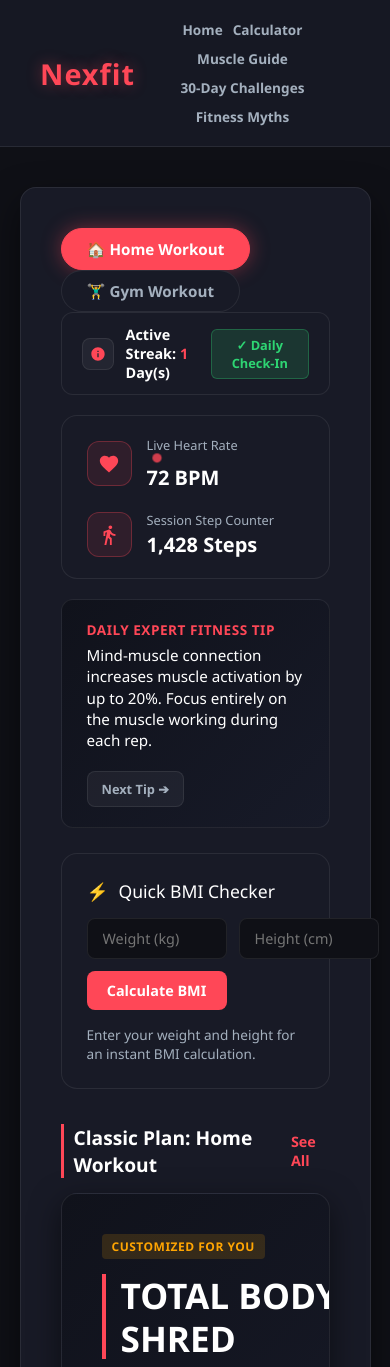
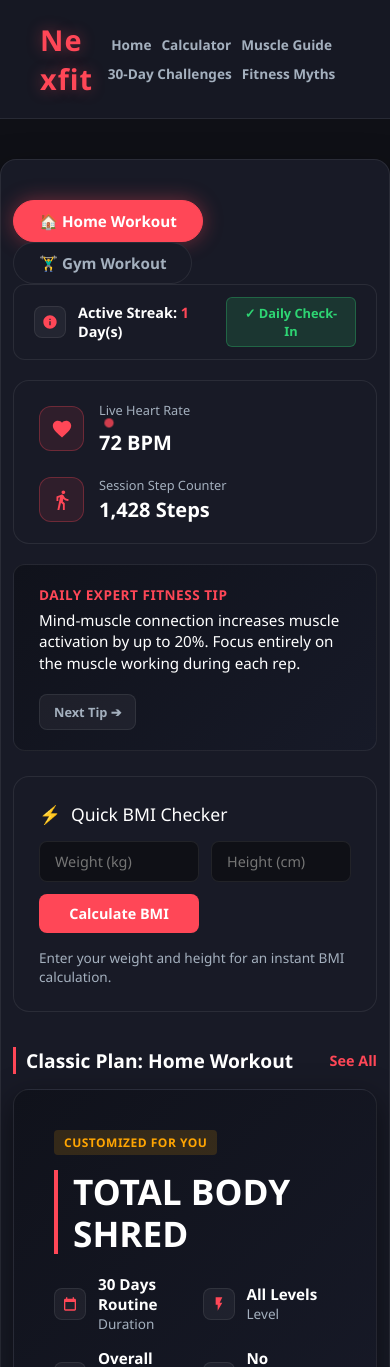
Before and after one commit to varadguravv/nexfit, a Flask app: page / in a window 390 px wide. Shown: the top 1367 px of the page. Run offline with Flask 3, Linux system fonts and the light colour scheme.

Commit message:
Update style.css

```diff
--- a/static/style.css
+++ b/static/style.css
@@ -209,3 +209,56 @@ nav a:hover {
     border: 1px solid var(--border-color);
     box-shadow: 0 10px 30px rgba(0,0,0,0.8);
 }
+/* --- Professional Mobile Responsiveness & Text Safe-Guard --- */
+@media screen and (max-width: 768px) {
+  body {
+    overflow-x: hidden;
+    width: 100%;
+    margin: 0;
+    padding: 0;
+  }
+  /* --- Professional Mobile Responsiveness & Text Safe-Guard --- */
+@media screen and (max-width: 768px) {
+  body {
+    overflow-x: hidden;
+    width: 100%;
+    margin: 0;
+    padding: 0;
+  }
+ /* --- Professional Mobile Responsiveness & Text Safe-Guard --- */
+@media screen and (max-width: 768px) {
+  body {
+    overflow-x: hidden;
+    width: 100%;
+    margin: 0;
+    padding: 0;
+  }
+
+ /* --- Professional Mobile Responsiveness & Text Safe-Guard --- */
+@media screen and (max-width: 768px) {
+  body {
+    overflow-x: hidden;
+    width: 100%;
+    margin: 0;
+    padding: 0;
+  }
+ @media screen and (max-width: 768px) {
+  body {
+    overflow-x: hidden;
+  }
+  .dashboard-grid, .container, .main-container {
+    width: 100% !important;
+    max-width: 100% !important;
+    box-sizing: border-box !important;
+    padding-left: 12px !important;
+    padding-right: 12px !important;
+  }
+  p, span, h1, h2, h3, h4, a {
+    word-break: break-word;
+    overflow-wrap: break-word;
+  }
+  img {
+    max-width: 100%;
+    height: auto;
+  }
+}
```
